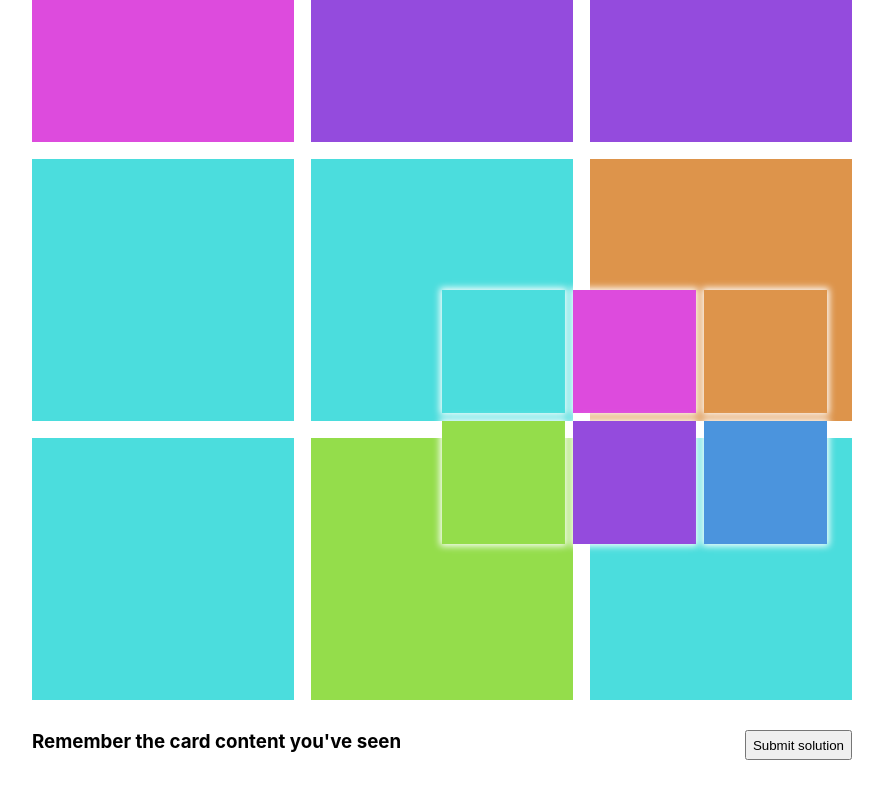
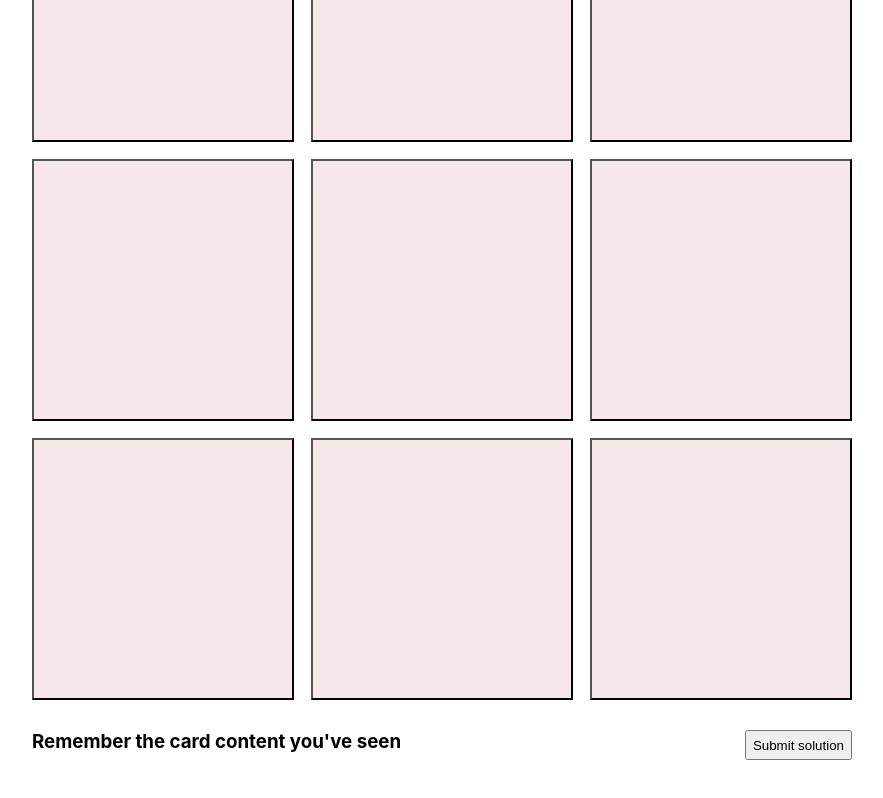
Before and after one commit to UniBreakfast/visual-memory-game, a React (Create React App) app: page / in a window 1280 px wide. Both pictures are taken after a click on the button "Start the game". Shown: the part 160-958 px from the top of the page, without its empty margins (198-1081 px from the left). Built offline with nearby package versions, Linux system fonts and the light colour scheme.

Commit message:
input buttons

```diff
--- a/src/Cards.jsx
+++ b/src/Cards.jsx
@@ -1,22 +1,46 @@
 import { useState } from "react"
 
-export default function Cards({ palette, boardState }) {
-  const [cardsState, setCardsState] = useState([...Array(9)])
+export default function Cards({ stage, palette, boardState }) {
+  const [cardsState, setCardsState] = useState(arr9)
+  const [inputVisible, setInputVisible] = useState(false)
+
+  const showInputBar = i => {
+    setInputVisible(true)
+  }
+
+  const inputColor = (i, color) => {
+    setInputVisible(false)
+  }
 
   return (
     <div id="cards">
-      {
-        boardState.map((color, i) => <div
+      {stage === 'memorization'
+        ? boardState.map((color, i) => <div
           className="card"
           style={{ background: palette[color] }}
           key={i}
         ></div>)
+        : stage === 'inGame'
+          ? cardsState.map((color, i) => <button
+            className="card"
+            style={{ background: palette[color] }}
+            onClick={showInputBar}
+            key={i}
+          ></button>)
+          : arr9.map((_, i) => <div className="card" key={i}></div>)
       }
 
-      <div id="inputBar">
+      {inputVisible && <div id="inputBar">
         {palette.map((color, i) =>
-          <div className="card" key={i} style={{ background: color }}></div>)}
-      </div>
+          <button
+            className="card"
+            style={{ background: color }}
+            onClick={inputColor}
+            key={i}
+          ></button>)}
+      </div>}
     </div>
   )
 }
+
+const arr9 = [...Array(9)]
--- a/src/MemoryGame.jsx
+++ b/src/MemoryGame.jsx
@@ -10,14 +10,15 @@ export default function MemoryGame() {
   const [delay, setDelay] = useState(delays[2])
 
   const startGame = () => {
-    const {palette, colorSet} = genBoardState()
+    const { palette, colorSet } = genBoardState()
     setPalette(palette)
     setBoardState(colorSet)
     setStage('memorization')
+    setTimeout(playGame, delay * 1000)
   }
 
   const playGame = () => {
-
+    setStage('inGame')
   }
 
   const checkCards = () => {
@@ -27,10 +28,12 @@ export default function MemoryGame() {
 
   return (
     <main id="gameBox">
-      <Cards {...{palette, boardState}}/>
-      <ToolBar {...{stage, startGame, checkCards, delays, delay, setDelay}}/>
+      <Cards {...{ stage, palette, boardState }} />
+      <ToolBar {...{ stage, startGame, checkCards, delays, delay, setDelay }} />
     </main>
   )
 }
 
 const delays = ['4', '7', '10', '12', '15']
+
+delays[2] /= 10
```
Also changed, not shown: src/ToolBar.jsx (+2 -6 lines).
